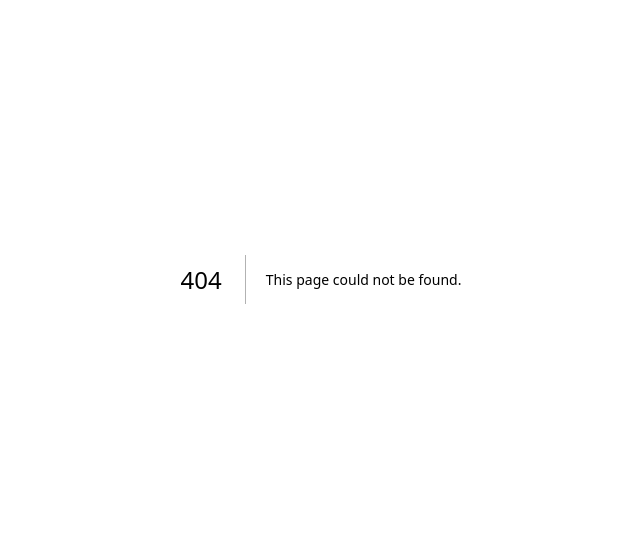
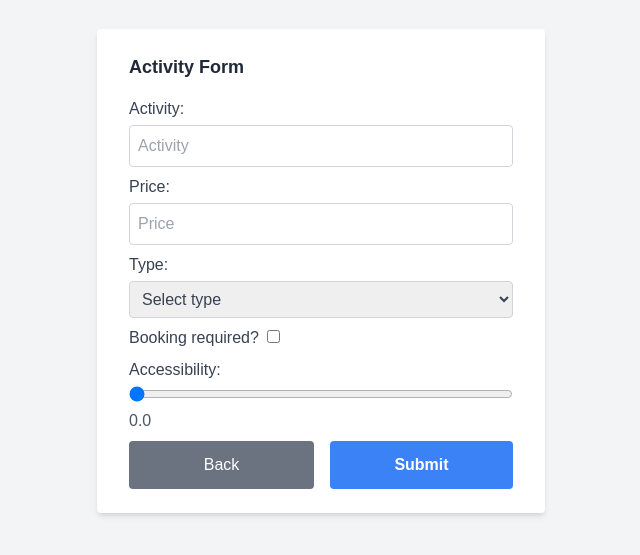
Before and after one commit to Uthern93/HendshakeTest-nextJS, a Next.js app: page /form in a window 1280 px wide. Before the commit this address had no page. Shown: the part 121-676 px from the top of the page, without its empty margins (319-959 px from the left). Built offline with nearby package versions, Linux system fonts and the light colour scheme.

Commit message:
form module
-

```diff
--- /dev/null
+++ b/src/app/form/page.tsx
@@ -0,0 +1,173 @@
+"use client";
+import Link from 'next/link';
+import React, { useEffect, useState } from 'react'
+
+// declaring data type for each input for easier callback later
+interface FormData {
+    activity: string;
+    price: string;
+    type: string;
+    booking: boolean;
+    accessibility: number;
+}
+
+const form = () => {
+    // using useState to declare initial value for form data
+    const [formData, setFormData] = useState<FormData>({
+        activity: '',
+        price: '',
+        type: '',
+        booking: false,
+        accessibility: 0
+      });
+    const [submittedData, setSubmittedData] = useState<FormData[]>([]);
+
+    useEffect(() => {
+        const savedFormData = localStorage.getItem('formData');
+        const savedSubmittedData = localStorage.getItem('submittedData');
+
+        if (savedFormData) {
+          setFormData(JSON.parse(savedFormData));
+        }
+        if (savedSubmittedData) {
+          setSubmittedData(JSON.parse(savedSubmittedData));
+        }
+      }, []);
+
+
+    // this function is for handling the changes in input field
+    const handleChange = (e: React.ChangeEvent<HTMLInputElement | HTMLSelectElement>) => {
+        const { name, value } = e.target;
+        setFormData((prev) => ({ ...prev, [name]: value }));
+      };
+
+    // this function is for handling the changes in input field of range
+    const handleSliderChange = (e: React.ChangeEvent<HTMLInputElement>) => {
+        setFormData((prev) => ({ ...prev, accessibility: parseFloat(e.target.value) }));
+      };
+
+    const handleSubmit = (e: React.FormEvent<HTMLFormElement>) => {
+        e.preventDefault();
+        setSubmittedData((prev) => [...prev, formData]);
+        setFormData({ activity: '', price: '', type: '', booking: false, accessibility: 0 });
+      };
+
+    // i will use the react hook useEffect to trigger it to save the data to local storage to allow data persistence
+    useEffect(() => {
+        localStorage.setItem('formData', JSON.stringify(formData));
+      }, [formData]);
+
+    useEffect(() => {
+        localStorage.setItem('submittedData', JSON.stringify(submittedData));
+    }, [submittedData]);
+
+    return (
+        <div className="flex flex-col items-center justify-center min-h-screen bg-gray-100 p-4">
+            <form onSubmit={handleSubmit} className="bg-white shadow-md rounded px-8 py-6 mb-4 w-full max-w-md">
+                <h2 className="text-lg font-bold mb-4 text-gray-800">Activity Form</h2>
+                <label className="block mb-2 text-gray-700">
+                    Activity:
+                    <input
+                        type="text"
+                        name="activity"
+                        placeholder="Activity"
+                        value={formData.activity}
+                        onChange={handleChange}
+                        className="mt-1 block w-full p-2 border border-gray-300 rounded"
+                    />
+                </label>
+                <label className="block mb-2 text-gray-700">
+                    Price:
+                    <input
+                        type="number"
+                        name="price"
+                        placeholder="Price"
+                        value={formData.price}
+                        onChange={handleChange}
+                        className="mt-1 block w-full p-2 border border-gray-300 rounded"
+                    />
+                </label>
+                <label className="block mb-2 text-gray-700">
+                    Type:
+                    <select
+                        name="type"
+                        value={formData.type}
+                        onChange={handleChange}
+                        className="mt-1 block w-full p-2 border border-gray-300 rounded"
+                    >
+                        <option value="">Select type</option>
+                        <option value="education">education</option>
+                        <option value="recreational">recreational</option>
+                        <option value="social">social</option>
+                        <option value="diy">diy</option>
+                        <option value="charity">charity</option>
+                        <option value="cooking">cooking</option>
+                        <option value="relaxation">relaxation</option>
+                        <option value="music">music</option>
+                        <option value="busywork">busywork</option>
+                    </select>
+                </label>
+
+                <label className="block mb-2 text-gray-700">
+                    Booking required?
+                    <input
+                        type="checkbox"
+                        name="booking"
+                        checked={formData.booking}
+                        onChange={(e) => setFormData({ ...formData, booking: e.target.checked })}
+                        className="ml-2"
+                    />
+                </label>
+
+                <label className="block mb-2 text-gray-700">
+                    Accessibility:
+                    <input
+                        type="range"
+                        min="0"
+                        max="1"
+                        step="0.1"
+                        value={formData.accessibility}
+                        onChange={handleSliderChange}
+                        className="mt-1 w-full"
+                    />
+                    <span className="text-gray-600">{formData.accessibility.toFixed(1)}</span>
+                </label>
+
+                <div className="flex space-x-4">
+                    <Link
+                        className="flex-1 rounded border border-solid border-transparent transition-colors flex items-center justify-center bg-gray-500 text-white h-12 hover:bg-blue-600"
+                        href="/"
+                    >
+                        Back
+                    </Link>
+
+                    <button
+                        type="submit"
+                        className="flex-1 bg-blue-500 text-white font-bold py-2 rounded hover:bg-blue-600 transition duration-200"
+                    >
+                        Submit
+                    </button>
+                </div>
+            </form>
+
+            {submittedData.length > 0 && (
+                <div className="bg-white shadow-md rounded px-8 py-6 w-full max-w-md">
+                    <h3 className="text-lg font-bold mb-2 text-gray-800">Submitted Data:</h3>
+                    <p className="text-base mb-2 text-gray-800">Total submitted Data: {submittedData.length}</p>
+                    {submittedData.map((data, index) => (
+                        <div key={index} className="mb-2 text-gray-800">
+                            <p>Activity: {data.activity}</p>
+                            <p>Price: {data.price}</p>
+                            <p>Type: {data.type}</p>
+                            <p>Booking required: {data.booking ? 'True' : 'False'}</p>
+                            <p>Accessibility: {data.accessibility}</p>
+                        </div>
+                    ))}
+                </div>
+            )}
+
+        </div>
+    );
+};
+
+export default form
```
